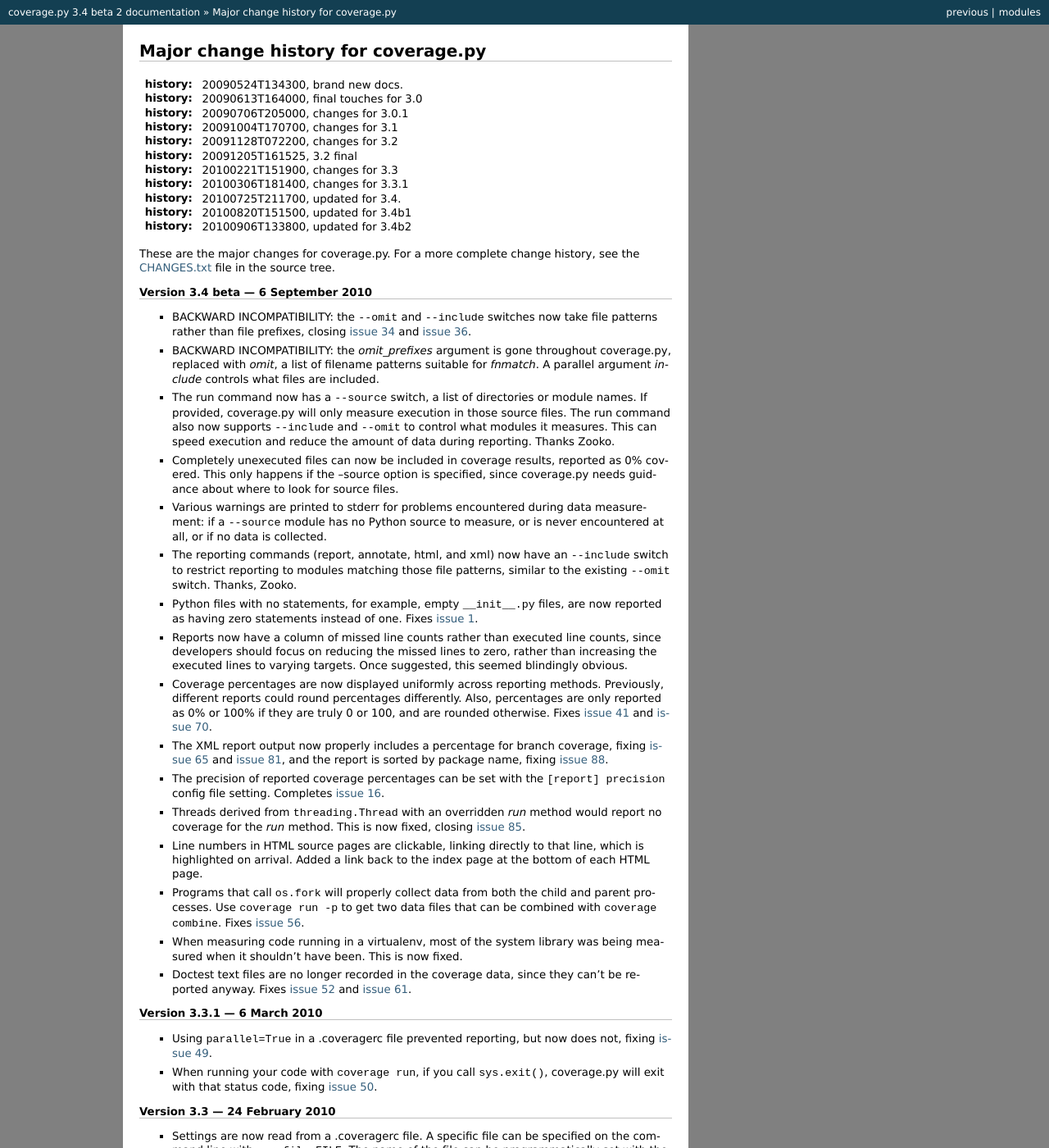
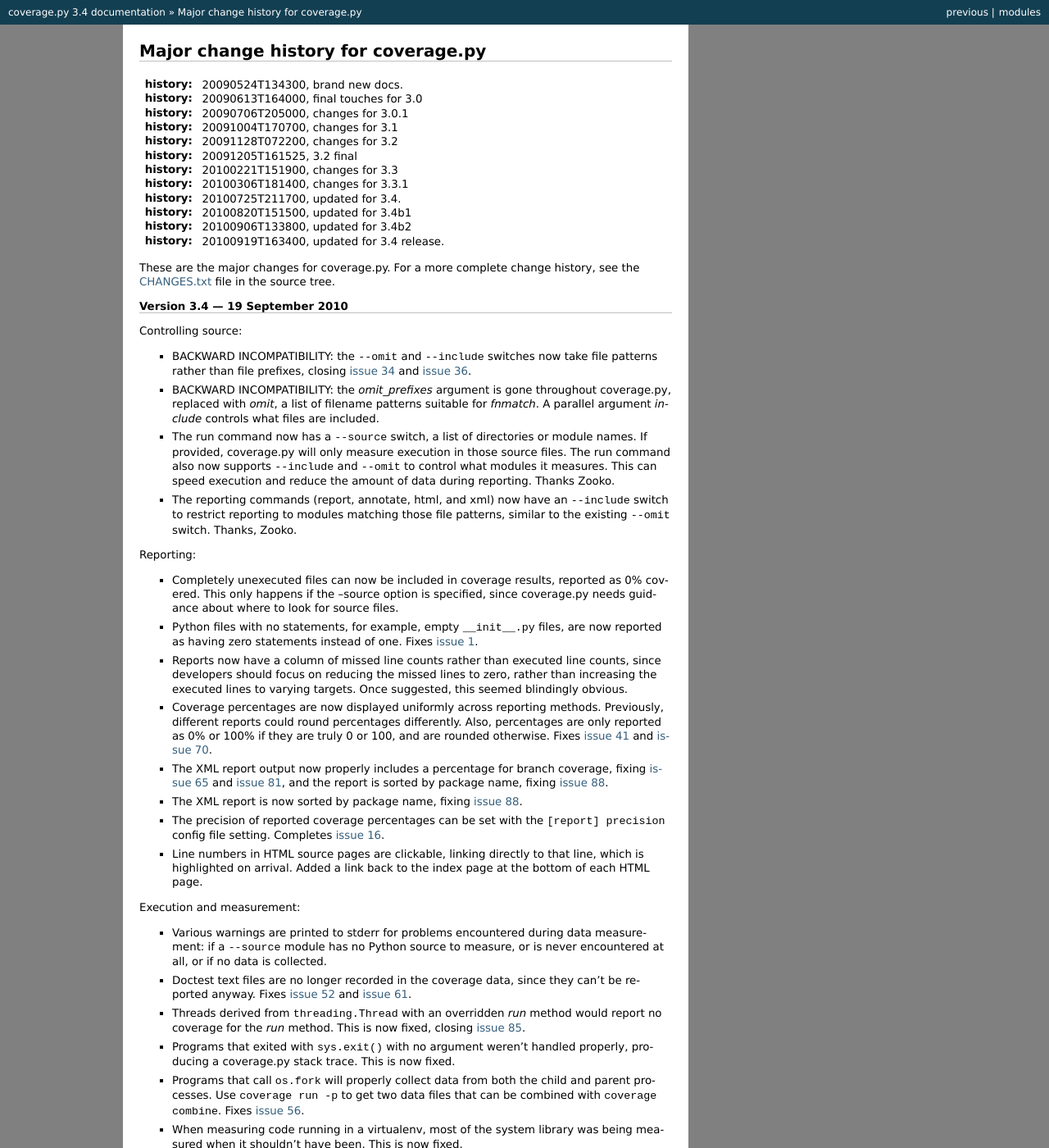
Before and after one commit to nedbat/coveragepy, a Sphinx documentation site: the page built from doc/changes.rst, in a window 1280 px wide and 1400 px high. Shown: the whole window at 82% size. Built offline with Sphinx 7.4.7, drawn with Linux system fonts in a browser that asks for light colours; some of the changed text lies outside the part shown.

Commit message:
Tweaks for the 3.4 release.

```diff
--- a/CHANGES.txt
+++ b/CHANGES.txt
@@ -3,8 +3,8 @@
 ------------------------------
 
 
-Version 3.4
------------
+Version 3.4 --- 19 September 2010
+---------------------------------
 
 - The XML report is now sorted by package name, fixing `issue 88`_.
 
--- a/doc/changes.rst
+++ b/doc/changes.rst
@@ -15,6 +15,7 @@
 :history: 20100725T211700, updated for 3.4.
 :history: 20100820T151500, updated for 3.4b1
 :history: 20100906T133800, updated for 3.4b2
+:history: 20100919T163400, updated for 3.4 release.
 
 These are the major changes for coverage.py.  For a more complete change
 history, see the `CHANGES.txt`_ file in the source tree.
@@ -22,8 +23,10 @@
 .. _CHANGES.txt: http://bitbucket.org/ned/coveragepy/src/tip/CHANGES.txt
 
 
-Version 3.4 beta --- 6 September 2010
--------------------------------------
+Version 3.4 --- 19 September 2010
+---------------------------------
+
+Controlling source:
 
 - BACKWARD INCOMPATIBILITY: the ``--omit`` and ``--include`` switches now take
   file patterns rather than file prefixes, closing `issue 34`_ and `issue 36`_.
@@ -67,16 +68,30 @@
   fixing `issue 65`_ and `issue 81`_, and the report is sorted by package
   name, fixing `issue 88`_.
 
+- The XML report is now sorted by package name, fixing `issue 88`_.
+
 - The precision of reported coverage percentages can be set with the
   ``[report] precision`` config file setting.  Completes `issue 16`_.
+
+- Line numbers in HTML source pages are clickable, linking directly to that
+  line, which is highlighted on arrival.  Added a link back to the index page
+  at the bottom of each HTML page.
+
+Execution and measurement:
+
+- Various warnings are printed to stderr for problems encountered during data
+  measurement: if a ``--source`` module has no Python source to measure, or is
+  never encountered at all, or if no data is collected.
+
+- Doctest text files are no longer recorded in the coverage data, since they
+  can't be reported anyway.  Fixes `issue 52`_ and `issue 61`_.
 
 - Threads derived from ``threading.Thread`` with an overridden `run` method
   would report no coverage for the `run` method.  This is now fixed, closing
   `issue 85`_.
 
-- Line numbers in HTML source pages are clickable, linking directly to that
-  line, which is highlighted on arrival.  Added a link back to the index page
-  at the bottom of each HTML page.
+- Programs that exited with ``sys.exit()`` with no argument weren't handled
+  properly, producing a coverage.py stack trace.  This is now fixed.
 
 - Programs that call ``os.fork`` will properly collect data from both the child
   and parent processes.  Use ``coverage run -p`` to get two data files that can
@@ -101,6 +113,7 @@
 .. _issue 81: http://bitbucket.org/ned/coveragepy/issue/81/xml-report-does-not-have-condition-coverage-attribute-for-lines-with-a
 .. _issue 85: http://bitbucket.org/ned/coveragepy/issue/85/threadrun-isnt-measured
 .. _issue 88: http://bitbucket.org/ned/coveragepy/issue/88/xml-report-lists-packages-in-random-order
+
 
 Version 3.3.1 --- 6 March 2010
 ------------------------------
--- a/doc/conf.py
+++ b/doc/conf.py
@@ -49,7 +49,7 @@
 # The short X.Y version.
 version = '3.4'
 # The full version, including alpha/beta/rc tags.
-release = '3.4 beta 2'
+release = '3.4'
 
 # The language for content autogenerated by Sphinx. Refer to documentation
 # for a list of supported languages.
--- a/doc/index.rst
+++ b/doc/index.rst
@@ -15,6 +15,7 @@
 :history: 20100725T211700, updated for 3.4.
 :history: 20100820T151500, updated for 3.4b1.
 :history: 20100906T134700, updated for 3.4b2.
+:history: 20100919T163500, updated for 3.4 release.
 
 Coverage.py is a tool for measuring code coverage of Python programs. It
 monitors your program, noting which parts of the code have been executed, then
@@ -24,7 +25,7 @@
 can show which parts of your code are being exercised by tests, and which are
 not.
 
-The latest version is 3.4 beta 2, released 6 September 2010.
+The latest version is 3.4, released 19 September 2010.
 It is supported on Python 2.3 through 3.2 alpha 2.
 
 
--- a/doc/install.rst
+++ b/doc/install.rst
@@ -58,4 +58,4 @@
 coverage installed properly::
 
     $ coverage --version
-    Coverage.py, version 3.4b2.  http://nedbatchelder.com/code/coverage/3.4b2
+    Coverage.py, version 3.4.  http://nedbatchelder.com/code/coverage
```
Also changed, not shown: other parts of doc/changes.rst (+6 -11 lines).
